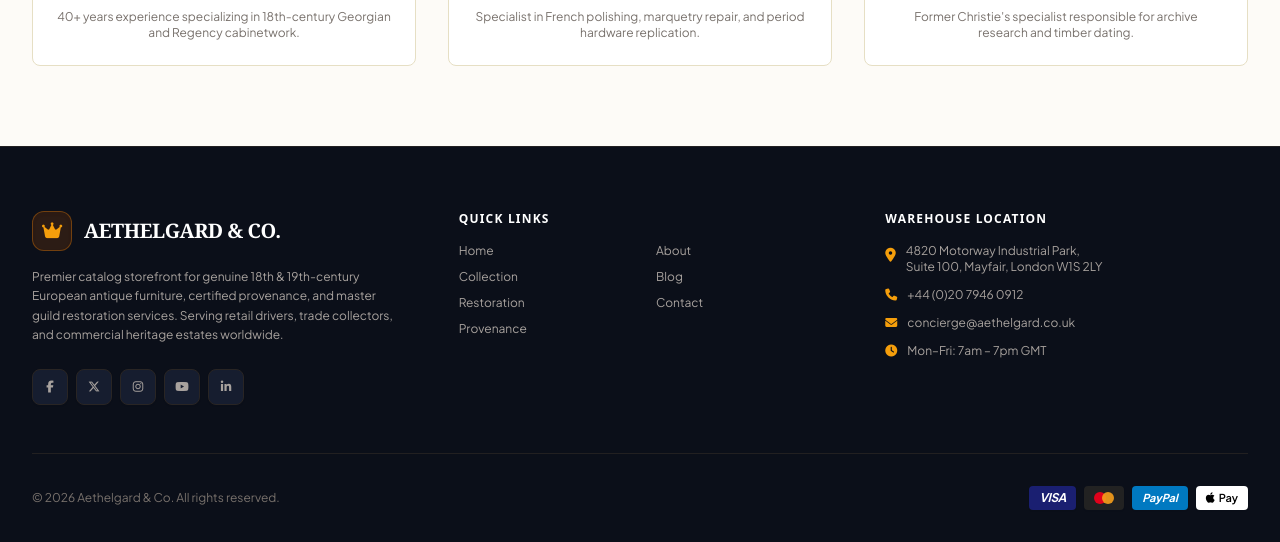
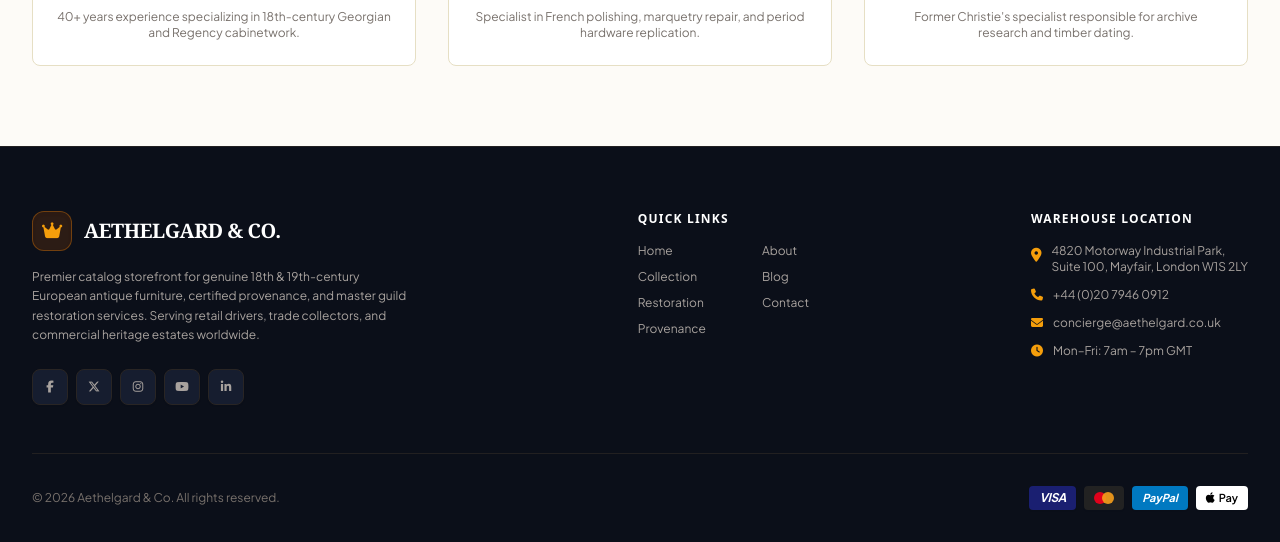
Before and after one commit to reachoutabi/Antique_Vintage_Furniture_Store, a plain HTML site: page about.html in a window 1280 px wide. Shown: the part 1878-2420 px from the top of the page. Drawn offline with nearby package versions, Linux system fonts and the light colour scheme.

Commit message:
Evenly space footer containers using flex justify-between

```diff
--- a/about.html
+++ b/about.html
@@ -272,11 +272,11 @@
   <footer class="bg-[#0b0f19] text-stone-400 pt-16 pb-8 border-t border-stone-800/80 mt-auto">
     <div class="max-w-7xl mx-auto px-4 sm:px-6 lg:px-8">
 
-      <!-- Top Grid: 3 Evenly Split Columns -->
-      <div class="grid grid-cols-1 md:grid-cols-3 gap-10 lg:gap-16 pb-12 border-b border-stone-800/80">
+      <!-- Top Section: 3 Evenly Spaced Containers -->
+      <div class="flex flex-col md:flex-row justify-between items-start gap-10 lg:gap-12 pb-12 border-b border-stone-800/80">
 
         <!-- Column 1: Brand & Social -->
-        <div class="space-y-4">
+        <div class="max-w-sm space-y-4">
           <a href="index.html" class="inline-flex items-center gap-3 group">
             <div class="w-10 h-10 rounded-xl bg-amber-700/20 border border-amber-600/40 flex items-center justify-center shadow-inner shrink-0 group-hover:border-amber-500 transition-colors">
               <i class="fa-solid fa-crown text-amber-500 text-lg"></i>
@@ -311,7 +311,7 @@
         <!-- Column 2: QUICK LINKS (4 on Left, 3 on Right) -->
         <div class="space-y-4">
           <h4 class="font-sans font-bold text-white text-xs uppercase tracking-widest mb-4">QUICK LINKS</h4>
-          <div class="grid grid-cols-2 gap-8 text-xs">
+          <div class="flex gap-10 sm:gap-14 text-xs">
             <ul class="space-y-2.5">
               <li><a href="index.html" class="hover:text-amber-400 transition-colors">Home</a></li>
               <li><a href="products.html" class="hover:text-amber-400 transition-colors">Collection</a></li>
@@ -327,7 +327,7 @@
         </div>
 
         <!-- Column 3: WAREHOUSE LOCATION -->
-        <div class="space-y-4">
+        <div class="max-w-xs space-y-4">
           <h4 class="font-sans font-bold text-white text-xs uppercase tracking-widest mb-4">WAREHOUSE LOCATION</h4>
           <ul class="space-y-3 text-xs text-stone-400">
             <li class="flex items-start gap-2.5">
```
Also changed, not shown: blog-details.html (+5 -5 lines), blog.html (+5 -5 lines), contact.html (+5 -5 lines), index-2.html (+5 -5 lines), index.html (+5 -5 lines), product-details.html (+5 -5 lines), products.html (+5 -5 lines), provenance.html (+5 -5 lines), restoration.html (+5 -5 lines).
